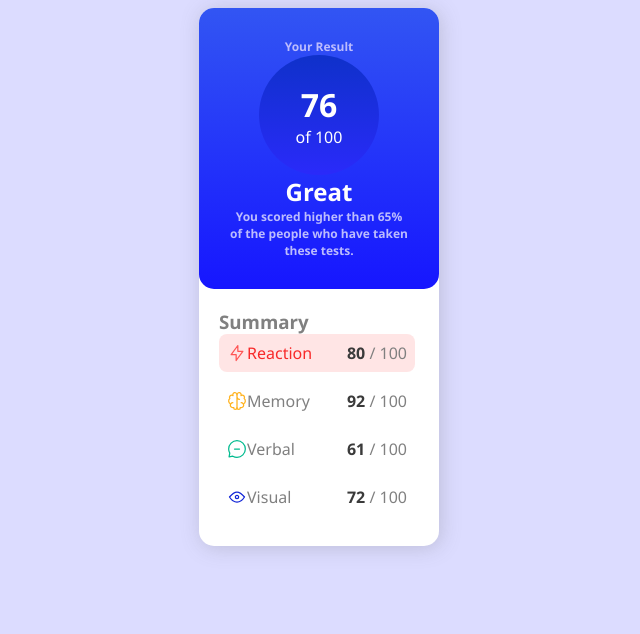
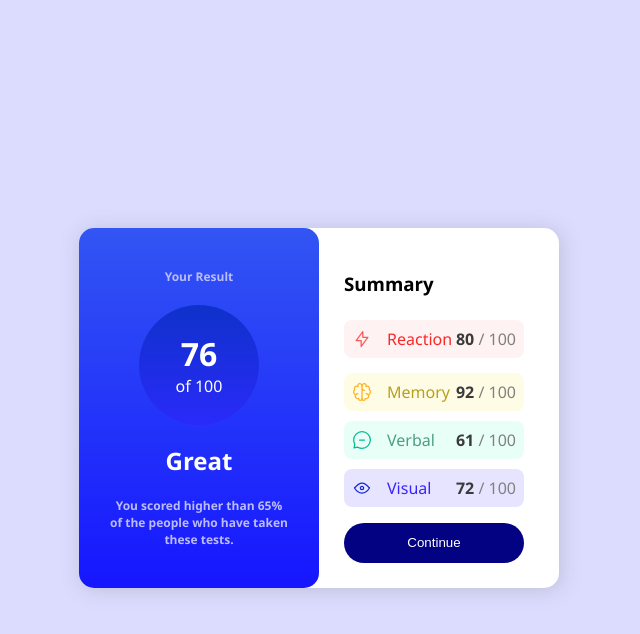
Before and after one commit to Jebux/FrontedMentor-ProjectsPractica-HTML-CSS-JS, a plain HTML site: page Reto_04-Results summary component/Reto/index.html in a window 1280 px wide. Shown: the whole page, without its empty margins (321-961 px from the left). Drawn offline with Linux system fonts and the light colour scheme.

Commit message:
reto 04 ready

```diff
--- a/Reto_04-Results summary component/Reto/index.html
+++ b/Reto_04-Results summary component/Reto/index.html
@@ -28,6 +28,7 @@
                 </div>
                 <p><span class="score">80</span> / 100</p>
             </div>
+            <div class="summary-container">
                 <div class="category memory">
                     <div class="category-info">
                         <img src="assets/icon-memory.svg" alt="Memory Icon">
@@ -50,6 +51,10 @@
                     <p><span class="score">72</span> / 100</p>
                 </div>
             </div>
+            <button class="continue-btn">
+                Continue
+            </button>
+        </div>
     </div>
 </body>
 
--- a/Reto_04-Results summary component/Reto/styles.css
+++ b/Reto_04-Results summary component/Reto/styles.css
@@ -4,13 +4,14 @@ body{
     display: flex;
     align-items: center;
     justify-content: center;
-    flex-wrap: wrap;
+    height: 100vh;
 }
 
 .container{
     background-color: white;
     border-radius: 15px;
     box-shadow: 2px 2px 20px rgba(102, 102, 102, 0.253);
+    width: 240px;
 }
 
 .result{
@@ -18,15 +19,22 @@ body{
     color: white;
     display: flex;
     align-items: center;
-    justify-content: center;
+    justify-content:space-around;
     flex-direction: column;
     padding: 30px;
     width: 180px;
+    height: 300px;
     border-radius: 15px;
 }
 
 h1,h2,h3,p{
     margin:0;
+}
+
+h3{
+    margin: 18px 0;
+    color: black;
+
 }
 
 .result>p{
@@ -49,8 +57,15 @@ h1,h2,h3,p{
 
 .summary{
     width: 180px;
-    padding: 20px;
+    padding: 25px;
     color: gray;
+    display: flex;
+    justify-content: space-between;
+    flex-direction: column;
+}
+
+.summary-container{
+    width: 100%;
 }
 
 .category, .category-info{
@@ -59,14 +74,17 @@ h1,h2,h3,p{
 }
 
 .category{
-    width: 100%;
     margin-bottom: 10px;
     padding: 8px;
     border-radius: 8px;
 }
 
+.category-info>p{
+    padding-left: 15px;
+}
+
 .reaction{
-    background-color: rgba(255, 55, 55, 0.13);
+    background-color: rgba(255, 55, 55, 0.062);
 }
 
 .reaction>.category-info{
@@ -77,3 +95,44 @@ h1,h2,h3,p{
     font-weight: 700;
     color:rgb(58, 58, 58)
 }
+
+.memory{
+    background-color: rgba(255, 226, 63, 0.13);
+}
+
+.memory>.category-info{
+    color:rgb(182, 159, 30)
+}
+
+.verbal{
+    background-color: rgba(138, 255, 216, 0.192);
+}
+
+.verbal>.category-info{
+    color: rgb(78, 158, 131)
+}
+
+.visual{
+    background-color: rgba(40, 16, 255, 0.11);
+}
+
+.visual>.category-info{
+    color: rgb(57, 35, 255);
+}
+
+.continue-btn{
+    background-color: rgb(2, 2, 131);
+    color:white;
+    width: 100%;
+    height: 40px;
+    border-radius: 25px;
+    border-style: none;
+}
+
+@media (min-width:500px) {
+    .container{
+        display: flex;
+        width: 480px;
+    }
+
+}
```
Lines whose indentation alone changed are shown as unchanged.
